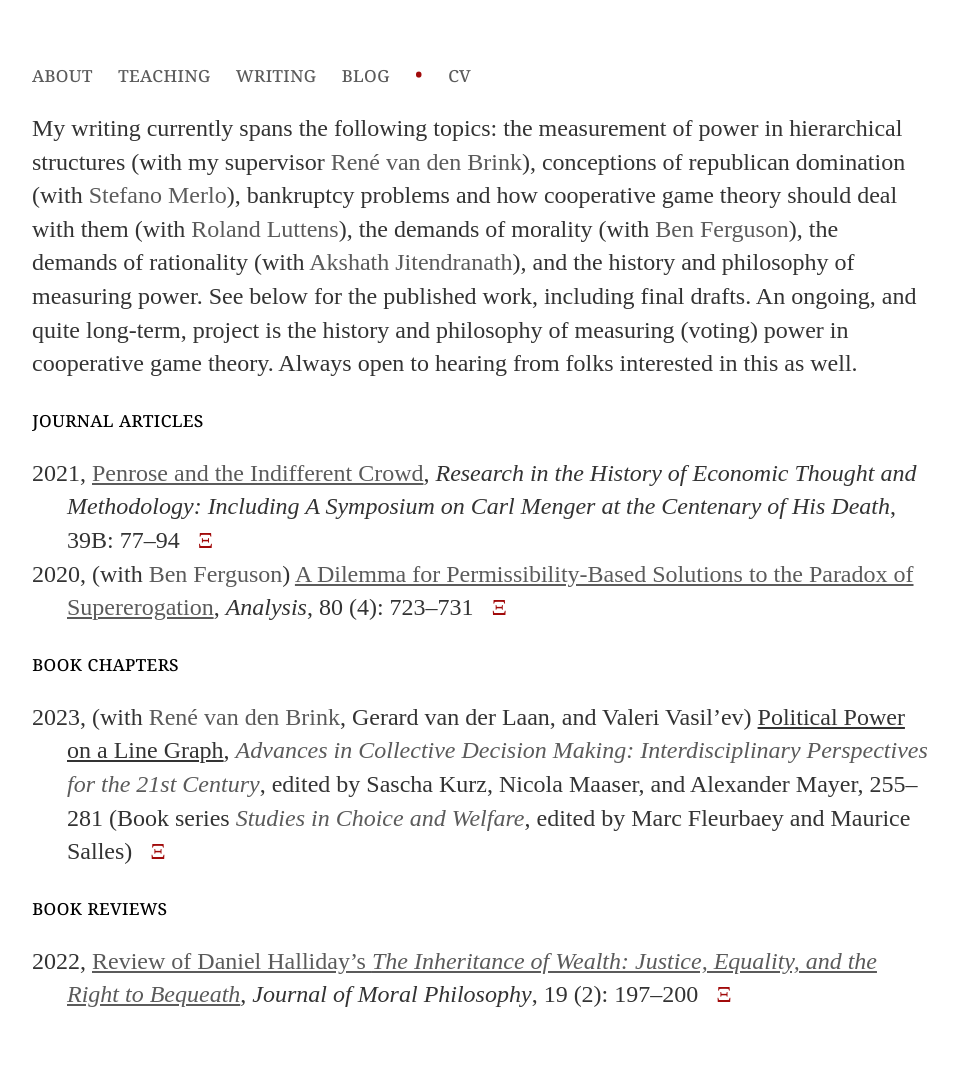
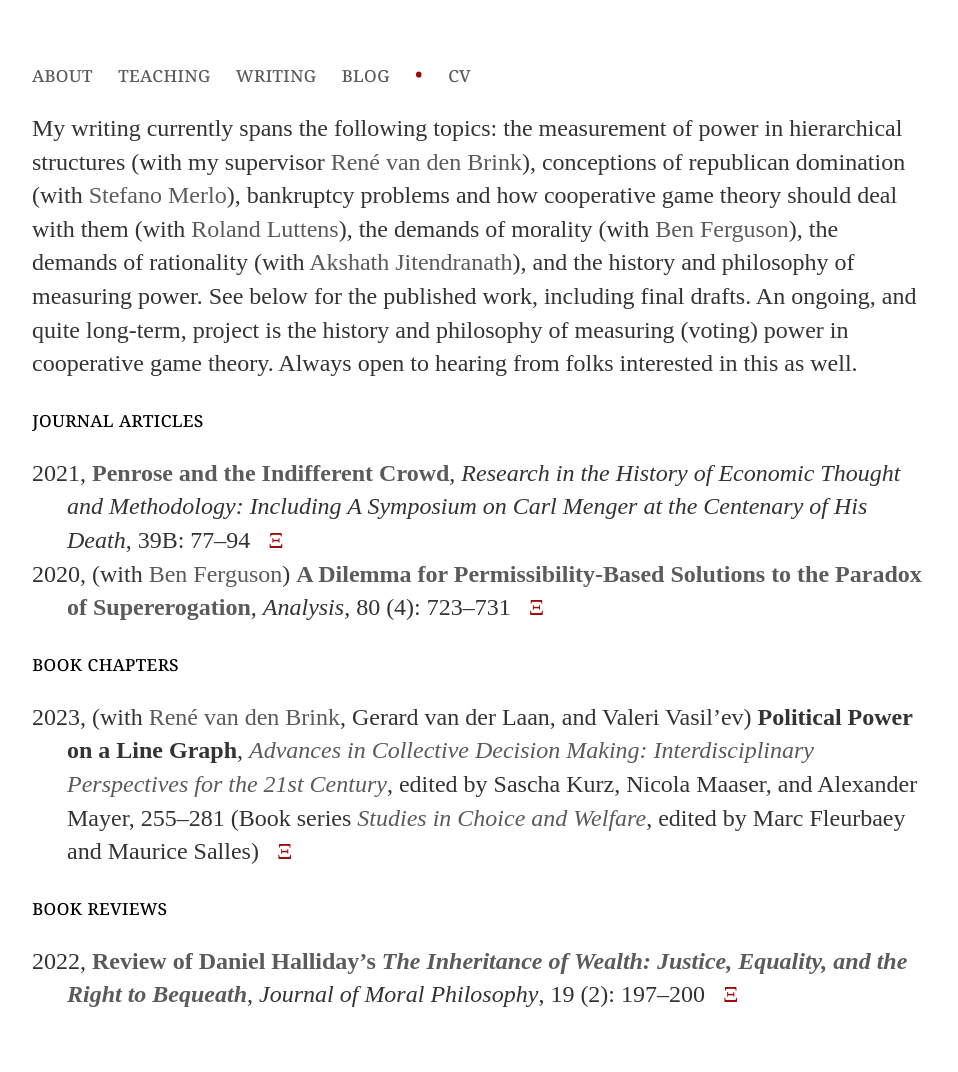
Before and after one commit to uzunovam/uzunovam, a Jekyll site: the page built from writing/index.html, in a window 1280 px wide. Shown: the whole page, without its empty margins (160-1118 px from the left). Built offline with Jekyll 4.4.1, drawn with Linux system fonts in a browser that asks for light colours.

Commit message:
Update index.html

```diff
--- a/writing/index.html
+++ b/writing/index.html
@@ -5,10 +5,10 @@
 <div class="blurb">
 	<p>My writing currently spans the following topics: the measurement of power in hierarchical structures (with my supervisor <a href="http://personal.vu.nl/j.r.vanden.brink/">René van den Brink</a>), conceptions of republican domination (with <a href="https://www.stefanomerlo.org/">Stefano Merlo</a>), bankruptcy problems and how cooperative game theory should deal with them (with <a href="https://research.vu.nl/en/persons/roland-iwan-luttens">Roland Luttens</a>), the demands of morality (with <a href="https://www.benjaminferguson.org/">Ben Ferguson</a>), the demands of rationality (with <a href="https://akshathjitendranath.weebly.com/">Akshath Jitendranath</a>), and the history and philosophy of measuring power. See below for the published work, including final drafts. An ongoing, and quite long-term, project is the history and philosophy of measuring (voting) power in cooperative game theory. Always open to hearing from folks interested in this as well.</p>
 	<section>journal articles</section>
-	<p class="firstreference">2021, <a href="https://doi.org/10.1108/S0743-41542021000039B006"><u>Penrose and the Indifferent Crowd</u></a>, <cite>Research in the History of Economic Thought and Methodology: Including A Symposium on Carl Menger at the Centenary of His Death</cite>, 39B: 77–94 &nbsp; <a href="/files/papers/Penrose and the Indifferent Crowd.pdf"><bullet>&Xi;</bullet></a></p>
-	<p class="lastreference">2020, (with <a href="https://www.benjaminferguson.org/">Ben Ferguson</a>) <a href="https://doi.org/10.1093/analys/anaa033"><u>A Dilemma for Permissibility-Based Solutions to the Paradox of Supererogation</u></a>, <cite>Analysis</cite>, 80 (4): 723–731  &nbsp; <a href="/files/papers/A Dilemma for Permissibility-Based Solutions to the Paradox of Supererogation.pdf"><bullet>&Xi;</bullet></a></p>
+	<p class="firstreference">2021, <a href="https://doi.org/10.1108/S0743-41542021000039B006"><b>Penrose and the Indifferent Crowd</b></a>, <cite>Research in the History of Economic Thought and Methodology: Including A Symposium on Carl Menger at the Centenary of His Death</cite>, 39B: 77–94 &nbsp; <a href="/files/papers/Penrose and the Indifferent Crowd.pdf"><bullet>&Xi;</bullet></a></p>
+	<p class="lastreference">2020, (with <a href="https://www.benjaminferguson.org/">Ben Ferguson</a>) <a href="https://doi.org/10.1093/analys/anaa033"><b>A Dilemma for Permissibility-Based Solutions to the Paradox of Supererogation</b></a>, <cite>Analysis</cite>, 80 (4): 723–731  &nbsp; <a href="/files/papers/A Dilemma for Permissibility-Based Solutions to the Paradox of Supererogation.pdf"><bullet>&Xi;</bullet></a></p>
 	<section>book chapters</section>
-	<p class="singlereference">2023, (with <a href="http://personal.vu.nl/j.r.vanden.brink/">René van den Brink</a>, Gerard van der Laan, and Valeri Vasil’ev) <u>Political Power on a Line Graph</u>, <a href="https://link.springer.com/book/9783031216954"><cite>Advances in Collective Decision Making: Interdisciplinary Perspectives for the 21st Century</cite></a>, edited by Sascha Kurz, Nicola Maaser, and Alexander Mayer, 255–281 (Book series <a href="https://www.springer.com/series/6869"><cite>Studies in Choice and Welfare</cite></a>, edited by Marc Fleurbaey and Maurice Salles) &nbsp; <a href="/files/papers/Political Power on a Line Graph.pdf"><bullet>&Xi;</bullet></a></p>
+	<p class="singlereference">2023, (with <a href="http://personal.vu.nl/j.r.vanden.brink/">René van den Brink</a>, Gerard van der Laan, and Valeri Vasil’ev) <b>Political Power on a Line Graph</b>, <a href="https://link.springer.com/book/9783031216954"><cite>Advances in Collective Decision Making: Interdisciplinary Perspectives for the 21st Century</cite></a>, edited by Sascha Kurz, Nicola Maaser, and Alexander Mayer, 255–281 (Book series <a href="https://www.springer.com/series/6869"><cite>Studies in Choice and Welfare</cite></a>, edited by Marc Fleurbaey and Maurice Salles) &nbsp; <a href="/files/papers/Political Power on a Line Graph.pdf"><bullet>&Xi;</bullet></a></p>
 	<section>book reviews</section>
-	<p class="singlereference">2022, <a href="https://doi.org/10.1163/17455243-19020001"><u>Review of Daniel Halliday’s <cite>The Inheritance of Wealth: Justice, Equality, and the Right to Bequeath</cite></u></a>, <cite>Journal of Moral Philosophy</cite>, 19 (2): 197–200 &nbsp; <a href="/files/papers/Halliday, The Inheritance of Wealth, Review.pdf"><bullet>&Xi;</bullet></a></p>
+	<p class="singlereference">2022, <a href="https://doi.org/10.1163/17455243-19020001"><b>Review of Daniel Halliday’s <cite>The Inheritance of Wealth: Justice, Equality, and the Right to Bequeath</cite></b></a>, <cite>Journal of Moral Philosophy</cite>, 19 (2): 197–200 &nbsp; <a href="/files/papers/Halliday, The Inheritance of Wealth, Review.pdf"><bullet>&Xi;</bullet></a></p>
 </div><!-- /.blurb -->
```
